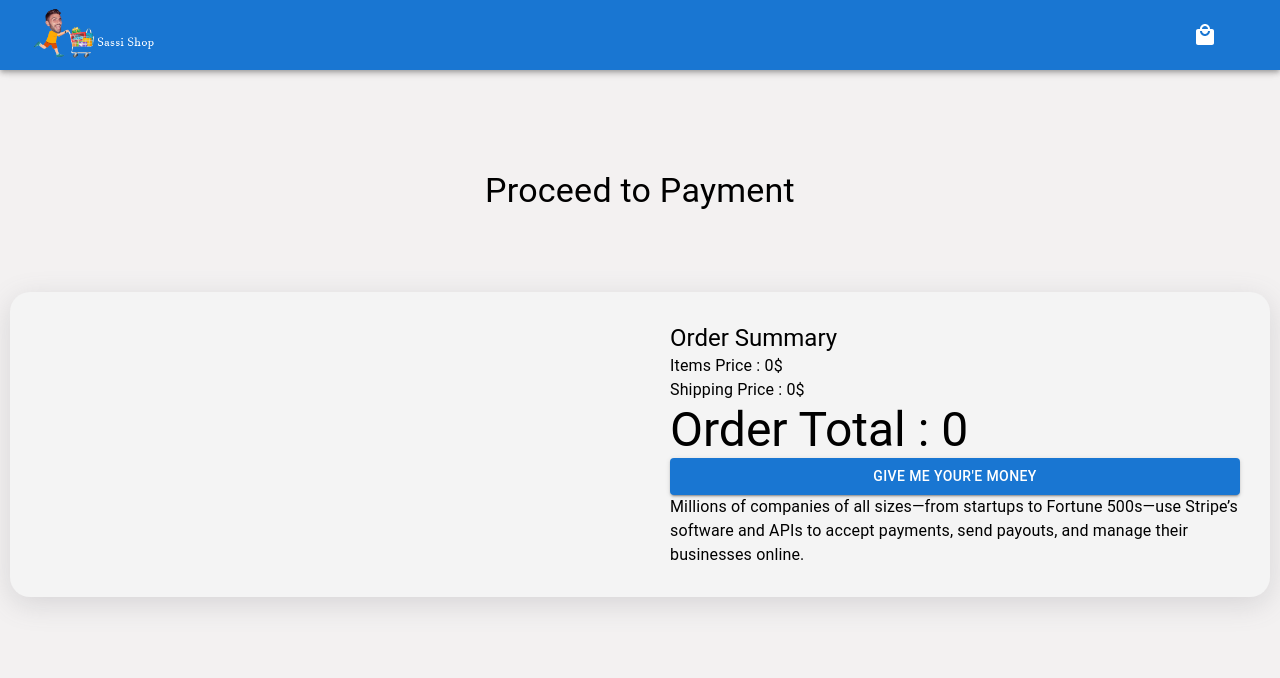
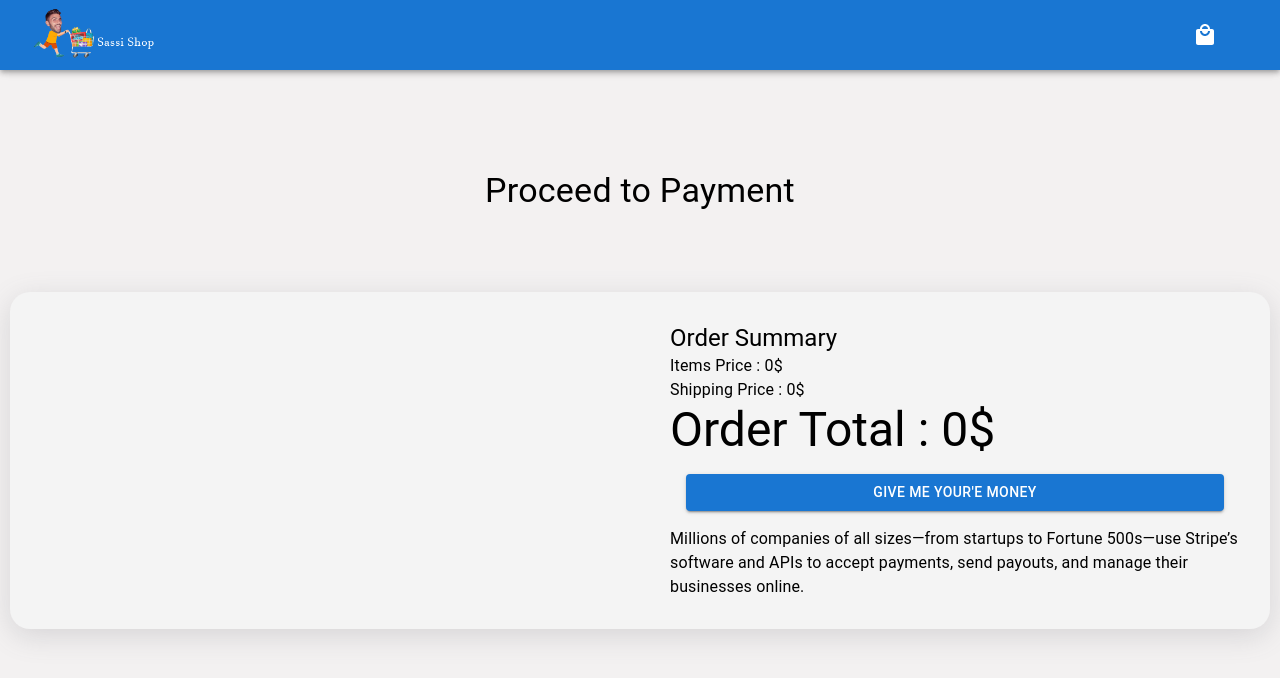
Before and after one commit to orsasson12/e-commerce, a React app: page /payment in a window 1280 px wide. Shown: the top 678 px of the page. Built offline with nearby package versions, Linux system fonts and the light colour scheme.

Commit message:
style changes

```diff
--- a/package.json
+++ b/package.json
@@ -51,6 +51,7 @@
     "react-refresh": "^0.11.0",
     "react-router-dom": "^6.8.1",
     "react-scroll": "^1.8.9",
+    "react-toastify": "^9.1.1",
     "resolve": "^1.20.0",
     "resolve-url-loader": "^4.0.0",
     "sass-loader": "^12.3.0",
--- a/src/components/Payment/Payment.tsx
+++ b/src/components/Payment/Payment.tsx
@@ -16,8 +16,8 @@ const Payment: FC<PropsType> = ({ paymentItemsData }) => {
       <Typography variant='h5'>Order Summary</Typography>
       <Typography component='span'>Items Price : {totalShopPrice}$ </Typography>
       <Typography component='span'>Shipping Price : 0$</Typography>
-      <Typography variant="h3">Order Total : {totalShopPrice}</Typography>
-      <Button variant="contained">Give Me Your'e Money</Button>
+      <Typography variant="h3">Order Total : {totalShopPrice}$</Typography>
+      <Button variant="contained" sx={{margin:'1rem'}}>Give Me Your'e Money</Button>
       <Typography component='p'>Millions of companies of all sizes—from startups to Fortune 500s—use Stripe’s software and APIs to accept payments, send payouts, and manage their businesses online. </Typography>
     </Box>
   )
--- a/src/components/Payment/PaymentItems/PaymentItemContent.tsx
+++ b/src/components/Payment/PaymentItems/PaymentItemContent.tsx
@@ -16,7 +16,7 @@ const PaymentItemContent: FC<PropsType> = ({ item }) => {
                     title={item.title}
                 >
                 </CardMedia>
-                <CardContent>
+                <CardContent sx={{display:{xs:'flex',lg:'block'}, flexDirection:'column'}}>
                     <span style={CardContentSpanStyle}>{item.title}</span>
                     <span style={CardContentSpanStyle}><strong>{item.category}</strong></span>
                     <span style={CardContentSpanStyle}>{item.price} X {item.quantity} = {item.totalPrice}$</span>
--- a/src/components/Product/Product.tsx
+++ b/src/components/Product/Product.tsx
@@ -8,6 +8,8 @@ import { useDispatch } from 'react-redux'
 import ProductCategoryArray from './ProductCategoryArray'
 import { cartActions } from '../../store/cartReducer'
 import ProductContent from './ProductContent'
+import { ToastContainer, toast } from 'react-toastify';
+import 'react-toastify/dist/ReactToastify.css';
 type PropType = {
   product: Item
   categoryProductsArray: Item[]
@@ -26,12 +28,14 @@ const Product: FC<PropType> = ({ product, categoryProductsArray }) => {
   };
 
   const addProductToCart = () => {
+    toast.success(`Item Added to You're Cart 🛒`)
     dispatch(cartActions.addItemToCart(product))
   }
 
   return (
     <>
       <Box sx={containerStyle}>
+        <ToastContainer />
         <ProductCategoryArray changeProduct={changeProduct} categoryProductsArray={categoryProductsArray} />
         <Box sx={productContainerStyle}>
           <ProductContent product={product} addProductToCart={addProductToCart} />
--- a/src/components/Product/ProductContent.tsx
+++ b/src/components/Product/ProductContent.tsx
@@ -19,7 +19,7 @@ const ProductContent: FC<PropsType> = ({ product, addProductToCart }) => {
                             image={product.image}
                             alt={product.title}
                         />
-                        <CardContent>
+                        <CardContent >
                             <Typography gutterBottom variant="h5" component="div">
                                 {product.category}
                             </Typography>
--- a/src/components/Product/ProductStyle.ts
+++ b/src/components/Product/ProductStyle.ts
@@ -59,6 +59,7 @@ export const productPriceStyle = {
   width: { xs: "100%", md: "500px" },
   maxWidth:{xs:'500px', md:'none'},
   alignItems: "center",
+  marginTop:'1rem'
 };
 
 export const productsStyle = {
--- a/src/components/cart/CartModal.tsx
+++ b/src/components/cart/CartModal.tsx
@@ -26,7 +26,7 @@ const CartModal = () => {
     }
     return (
         <Modal open={open} onClose={handleToggle} sx={ModalStyle}>
-            <Box width={'50%'} margin='0 auto'>
+            <Box width={{xs:'90%',sm:'50%'}} margin='0 auto'>
                 {cartItems.length <= 0 && <Typography sx={BoxModalTitleStyle} variant='h1'>No Items In Your'e Cart</Typography>}
                 <List sx={listStyle}>
                     {cartItems.length > 0 && <Button variant='contained' sx={{ backgroundColor: '#48abe5f7' }} endIcon={<CleaningServicesIcon />} onClick={handleClearShop} >Clean the Shop</Button>}
--- a/src/components/cart/CartStyles.ts
+++ b/src/components/cart/CartStyles.ts
@@ -69,5 +69,3 @@ export const CartIconStyle = {
     transition: "all 0.6s",
   },
 };
-
-export {};
--- a/src/components/cart/cartModal/CartModalItem.tsx
+++ b/src/components/cart/cartModal/CartModalItem.tsx
@@ -24,7 +24,7 @@ const CartModalItem: FC<Props> = ({ cartItem }) => {
                 <CartModalItemContent addItemHandler={addItemHandler} cartItem={cartItem} removeItemHandler={removeItemHandler} />
                 <CardMedia
                     component="img"
-                    sx={{ width: '30%' }}
+                    sx={{ width: { xs: '250px', md: '30%' } }}
                     image={cartItem.image}
                     alt="Live from space album cover"
                 />
```
Also changed, not shown: 1 other file (tests, documents, lock files or other folders).
